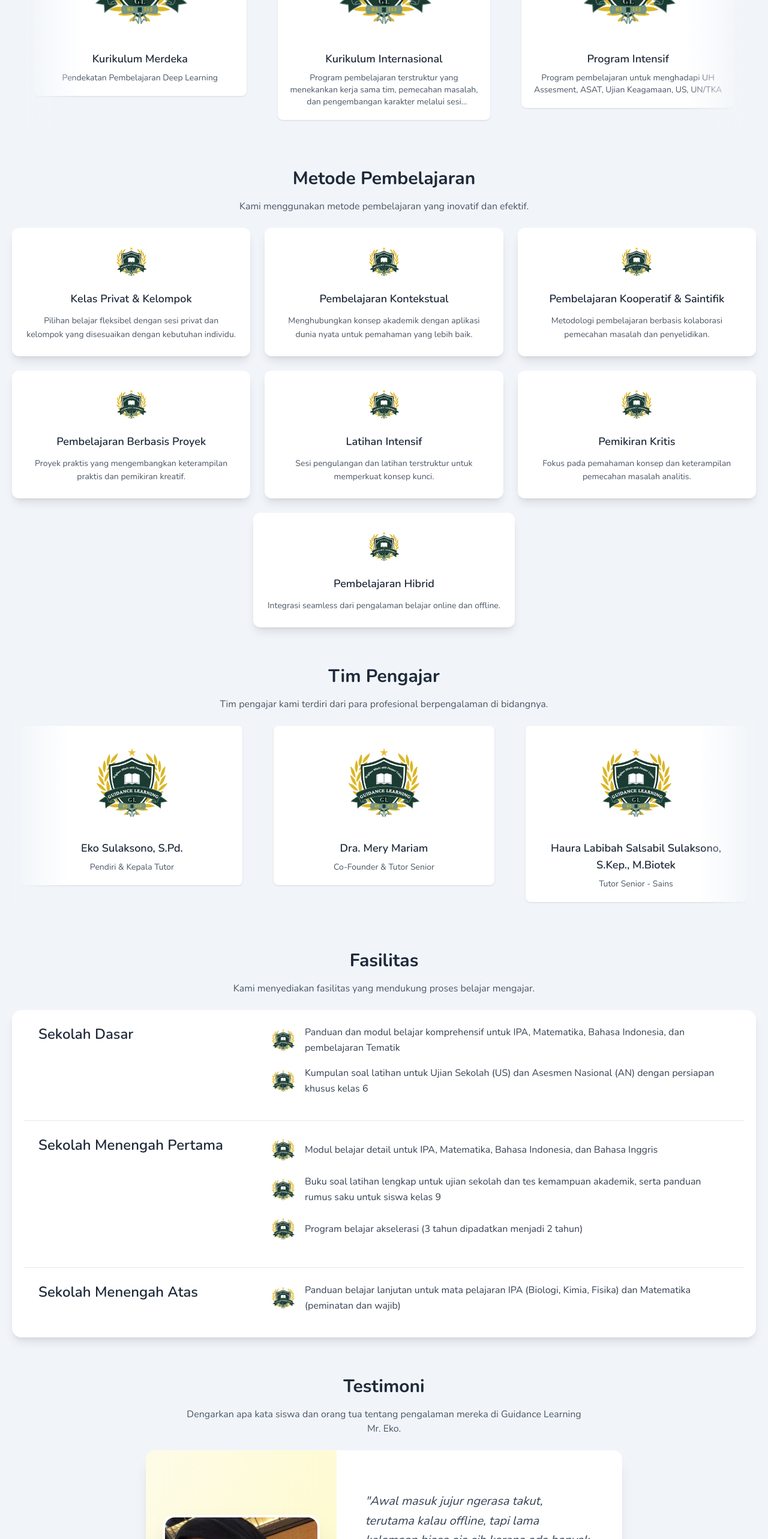
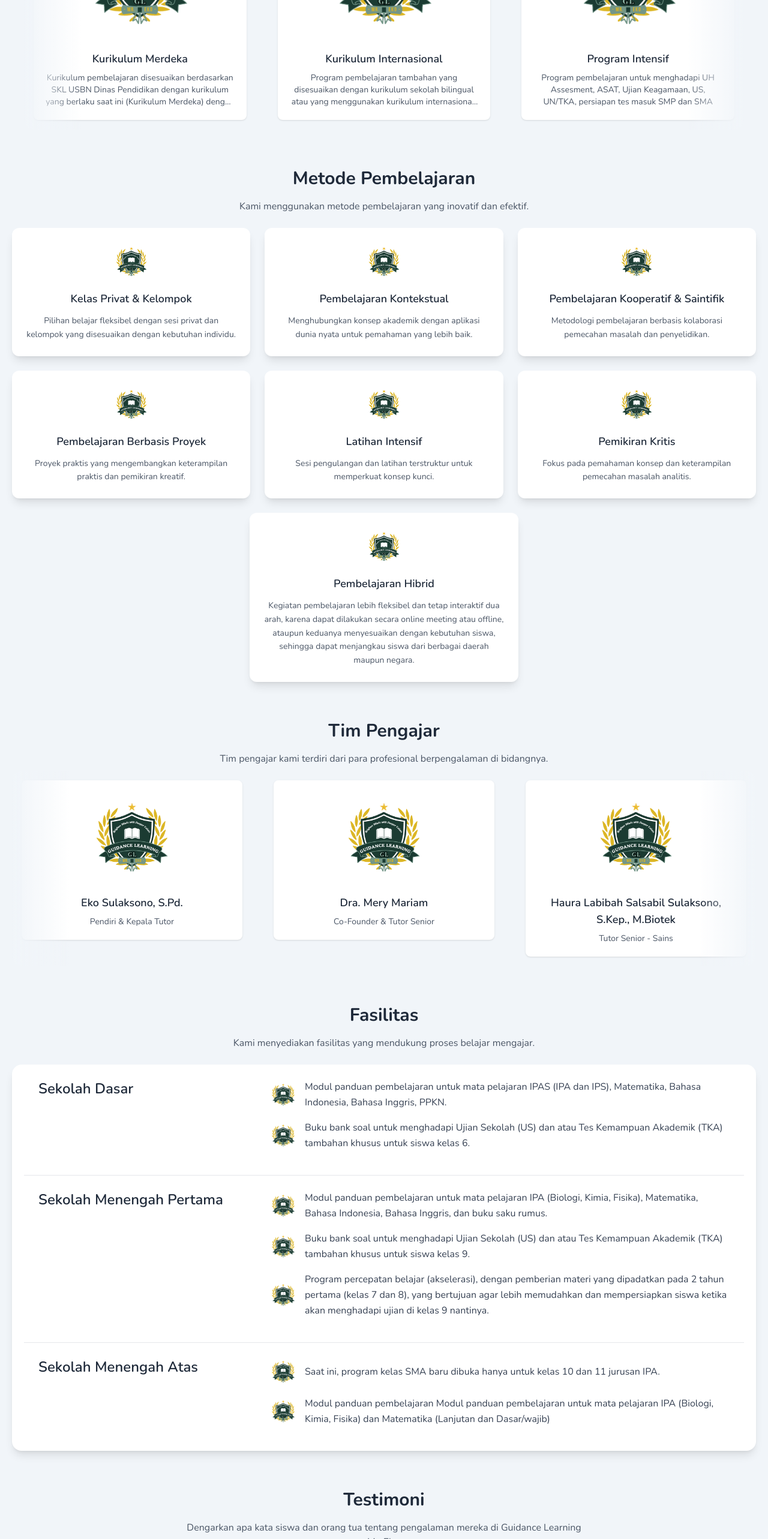
Before and after one commit to sabiannaya/eko-compro, a Next.js app: page / in a window 1280 px wide. Shown: the part 1640-4206 px from the top of the page at 60% size. Built offline with nearby package versions, Linux system fonts and the light colour scheme.

Commit message:
chore: updated data refactor(testimonials): readjusted pagination paddings

```diff
--- a/src/app/globals.css
+++ b/src/app/globals.css
@@ -15,34 +15,25 @@ body {
   box-shadow: 0 4px 16px rgba(0, 0, 0, 0.1);
 }
 
-.testimonialsFade .swiper-pagination {
-  display: flex;
-  justify-content: end;
-  padding: 1rem 0.5rem 0.5rem 0.5rem;
+@media screen and (max-width: 768px) {
+  .testimonialsFade .swiper-pagination {
+    display: flex;
+    justify-content: end;
+    padding: 1rem 0.5rem 0.5rem 1rem;
+  }
+}
+
+@media screen and (min-width: 769px) {
+  .testimonialsFade .swiper-pagination {
+    display: flex;
+    justify-content: end;
+    padding: 2rem 1.5rem 0.5rem 1.5rem;
+  }
 }
 
 .testimonialsFade .swiper-pagination .swiper-pagination-bullet-active {
   background: #f59e0b;
 }
-
-/* .cardSlider .swiper-pagination {
-  --swiper-pagination-bullet-inactive-opacity: 0.5;
-  --swiper-pagination-bullet-horizontal-gap: 6px;
-  --swiper-pagination-dynamic-bullets-min-size: 8px;
-  --swiper-pagination-dynamic-bullets-max-size: 8px;
-  --swiper-pagination-dynamic-size: 6;
-  --swiper-pagination-bullet-width: 8px;
-  --swiper-pagination-bullet-height: 8px;
-}
-
-.cardSlider .swiper-pagination-bullet {
-  background: rgba(0, 0, 0, 0.5);
-}
-
-.cardSlider .swiper-pagination-bullet-active {
-  background: #3b82f6;
-} */
-
 
 /* Marquee Animation */
 @keyframes marquee {
--- a/src/components/TestimonialsFade.tsx
+++ b/src/components/TestimonialsFade.tsx
@@ -25,6 +25,7 @@ const TestimonialsFade = ({ testimonials = [] }: TestimonialsFadeProps) => {
           effect="fade"
           pagination={{
             clickable: true,
+
           }}
           modules={[EffectFade, Pagination, Autoplay]}
           className="testimonialsFade"
--- a/src/data/dummy.tsx
+++ b/src/data/dummy.tsx
@@ -14,8 +14,8 @@ export const programData: ProgramInterface[] = [
       id: "Kurikulum Merdeka",
     },
     description: {
-      en: "Deep Learning Approach",
-      id: "Pendekatan Pembelajaran Deep Learning",
+      en: "The learning curriculum is tailored based on the USBN SKL of the Education Office with the current applicable curriculum (Merdeka Curriculum) using a Deep Learning approach.",
+      id: "Kurikulum pembelajaran disesuaikan berdasarkan SKL USBN Dinas Pendidikan dengan kurikulum yang berlaku saat ini (Kurikulum Merdeka) dengan pendekatan pembelajaran Deep Learning.",
     },
     thumbnail: "/Logo.png",
   },
@@ -26,8 +26,8 @@ export const programData: ProgramInterface[] = [
       id: "Kurikulum Internasional",
     },
     description: {
-      en: "A structured learning program that emphasizes teamwork, problem-solving, and character development through International sessions.",
-      id: "Program pembelajaran terstruktur yang menekankan kerja sama tim, pemecahan masalah, dan pengembangan karakter melalui sesi Internasional.",
+      en: "Additional learning programs tailored to bilingual school curricula or those using international curricula, such as the ongoing Cambridge International Curriculum.",
+      id: "Program pembelajaran tambahan yang disesuaikan dengan kurikulum sekolah bilingual atau yang menggunakan kurikulum internasional, seperti yang sudah berjalan yaitu, <i>Cambridge International Curriculum.</i>",
     },
     thumbnail: "/Logo.png",
   },
@@ -38,8 +38,8 @@ export const programData: ProgramInterface[] = [
       id: "Program Intensif",
     },
     description: {
-      en: "A comprehensive learning program designed to prepare students for various assessments, including UH Assessment, ASAT, Religious Exams, US, and UN/TKA.",
-      id: "Program pembelajaran untuk menghadapi UH Assesment, ASAT, Ujian Keagamaan, US, UN/TKA",
+      en: "A comprehensive learning program designed to prepare students for various assessments, including UH Assessment, ASAT, Religious Exams, US, UN/TKA, and entrance exam preparations for junior and senior high schools.",
+      id: "Program pembelajaran untuk menghadapi UH Assesment, ASAT, Ujian Keagamaan, US, UN/TKA, persiapan tes masuk SMP dan SMA",
     },
     thumbnail: "/Logo.png",
   },
@@ -238,8 +238,8 @@ export const teachingMethods: teachingMethodsInterface[] = [
       id: "Pembelajaran Hibrid",
     },
     description: {
-      en: "Seamless integration of online and offline learning experiences.",
-      id: "Integrasi seamless dari pengalaman belajar online dan offline.",
+      en: "Hybrid learning offers increased flexibility while preserving meaningful two-way interaction. Lessons may be delivered online, offline, or through a combination of both, adapted to students' specific needs. This inclusive approach enables access for learners across various regions and countries.",
+      id: "Kegiatan pembelajaran lebih fleksibel dan tetap interaktif dua arah, karena dapat dilakukan secara online meeting atau offline, ataupun keduanya menyesuaikan dengan kebutuhan siswa, sehingga dapat menjangkau siswa dari berbagai daerah maupun negara.",
     },
   },
 ];
@@ -259,8 +259,8 @@ export const facilitiesData: facilitiesInterface[] = [
           id: "Panduan Belajar Komprehensif",
         },
         description: {
-          en: "Comprehensive study guides and modules for Science, Mathematics, Indonesian Language, and Thematic learning",
-          id: "Panduan dan modul belajar komprehensif untuk IPA, Matematika, Bahasa Indonesia, dan pembelajaran Tematik",
+          en: "Comprehensive study guides for IPAS (Science and Social Studies), Mathematics, Indonesian Language, English, and PPKN.",
+          id: "Modul panduan pembelajaran untuk mata pelajaran IPAS (IPA dan IPS), Matematika, Bahasa Indonesia, Bahasa Inggris, PPKN.",
         },
         thumbnail: "/Logo.png",
       },
@@ -271,8 +271,8 @@ export const facilitiesData: facilitiesInterface[] = [
           id: "Kumpulan Soal Latihan",
         },
         description: {
-          en: "Extensive practice test collections for School Exams (US) and National Assessment (AN) with special preparation for 6th grade",
-          id: "Kumpulan soal latihan untuk Ujian Sekolah (US) dan Asesmen Nasional (AN) dengan persiapan khusus kelas 6",
+          en: "Practice test collections for School Exams and Academic Ability Tests, including additional books specifically for 6th-grade students.",
+          id: "Buku bank soal untuk menghadapi Ujian Sekolah (US) dan atau Tes Kemampuan Akademik (TKA) tambahan khusus untuk siswa kelas 6.",
         },
         thumbnail: "/Logo.png",
       },
@@ -288,12 +288,12 @@ export const facilitiesData: facilitiesInterface[] = [
       {
         id: "fac-2-sub-1",
         title: {
-          en: "Detailed Study Modules",
-          id: "Modul Belajar Detail",
+          en: "Guided Study Modules",
+          id: "Modul Panduan Belajar",
         },
         description: {
-          en: "Detailed study modules for Science, Mathematics, Indonesian Language, and English",
-          id: "Modul belajar detail untuk IPA, Matematika, Bahasa Indonesia, dan Bahasa Inggris",
+          en: "Guided study modules for Science subjects (Biology, Chemistry, Physics), Mathematics, Indonesian Language, English, and formula pocket guides.",
+          id: "Modul panduan pembelajaran untuk mata pelajaran IPA (Biologi, Kimia, Fisika), Matematika, Bahasa Indonesia, Bahasa Inggris, dan buku saku rumus.",
         },
         thumbnail: "/Logo.png",
       },
@@ -304,8 +304,8 @@ export const facilitiesData: facilitiesInterface[] = [
           id: "Buku Soal Latihan & Panduan Rumus",
         },
         description: {
-          en: "Complete practice test books for School Exams and Academic Ability Tests, plus pocket formula guides for 9th grade students",
-          id: "Buku soal latihan lengkap untuk ujian sekolah dan tes kemampuan akademik, serta panduan rumus saku untuk siswa kelas 9",
+          en: "Practice test books for School Exams and Academic Ability Tests, including additional books specifically for 9th-grade students.",
+          id: "Buku bank soal untuk menghadapi Ujian Sekolah (US) dan atau Tes Kemampuan Akademik (TKA) tambahan khusus untuk siswa kelas 9.",
         },
         thumbnail: "/Logo.png",
       },
@@ -316,8 +316,8 @@ export const facilitiesData: facilitiesInterface[] = [
           id: "Program Belajar Akselerasi",
         },
         description: {
-          en: "Accelerated learning program (3 years condensed into 2 years)",
-          id: "Program belajar akselerasi (3 tahun dipadatkan menjadi 2 tahun)",
+          en: "Accelerated learning program with condensed material delivery in the first two years (7th and 8th grades), aimed at facilitating and preparing students for exams in the 9th grade.",
+          id: "Program percepatan belajar (akselerasi), dengan pemberian materi yang dipadatkan pada 2 tahun pertama (kelas 7 dan 8), yang bertujuan agar lebih memudahkan dan mempersiapkan siswa ketika akan menghadapi ujian di kelas 9 nantinya.",
         },
         thumbnail: "/Logo.png",
       },
@@ -331,14 +331,26 @@ export const facilitiesData: facilitiesInterface[] = [
     },
     facilities: [
       {
+        id: "fac-3-sub-0",
+        title: {
+          en: "Program Availability",
+          id: "Ketersediaan Program",
+        },
+        description: {
+          en: "Currently, the high school program is only available for 10th and 11th grade Science stream.",
+          id: "Saat ini, program kelas SMA baru dibuka hanya untuk kelas 10 dan 11 jurusan IPA.",
+        },
+        thumbnail: "/Logo.png",
+      },
+      {
         id: "fac-3-sub-1",
         title: {
           en: "Advanced Study Guides",
           id: "Panduan Belajar Lanjutan",
         },
         description: {
-          en: "Advanced study guides for Science subjects (Biology, Chemistry, Physics) and Mathematics (Core and Specialization tracks)",
-          id: "Panduan belajar lanjutan untuk mata pelajaran IPA (Biologi, Kimia, Fisika) dan Matematika (peminatan dan wajib)",
+          en: "Learning guide modules for science subjects (Biology, Chemistry, Physics) and Mathematics (Advanced and Basic/Compulsory).",
+          id: "Modul panduan pembelajaran Modul panduan pembelajaran untuk mata pelajaran IPA (Biologi, Kimia, Fisika) dan Matematika (Lanjutan dan Dasar/wajib)",
         },
         thumbnail: "/Logo.png",
       },
```
